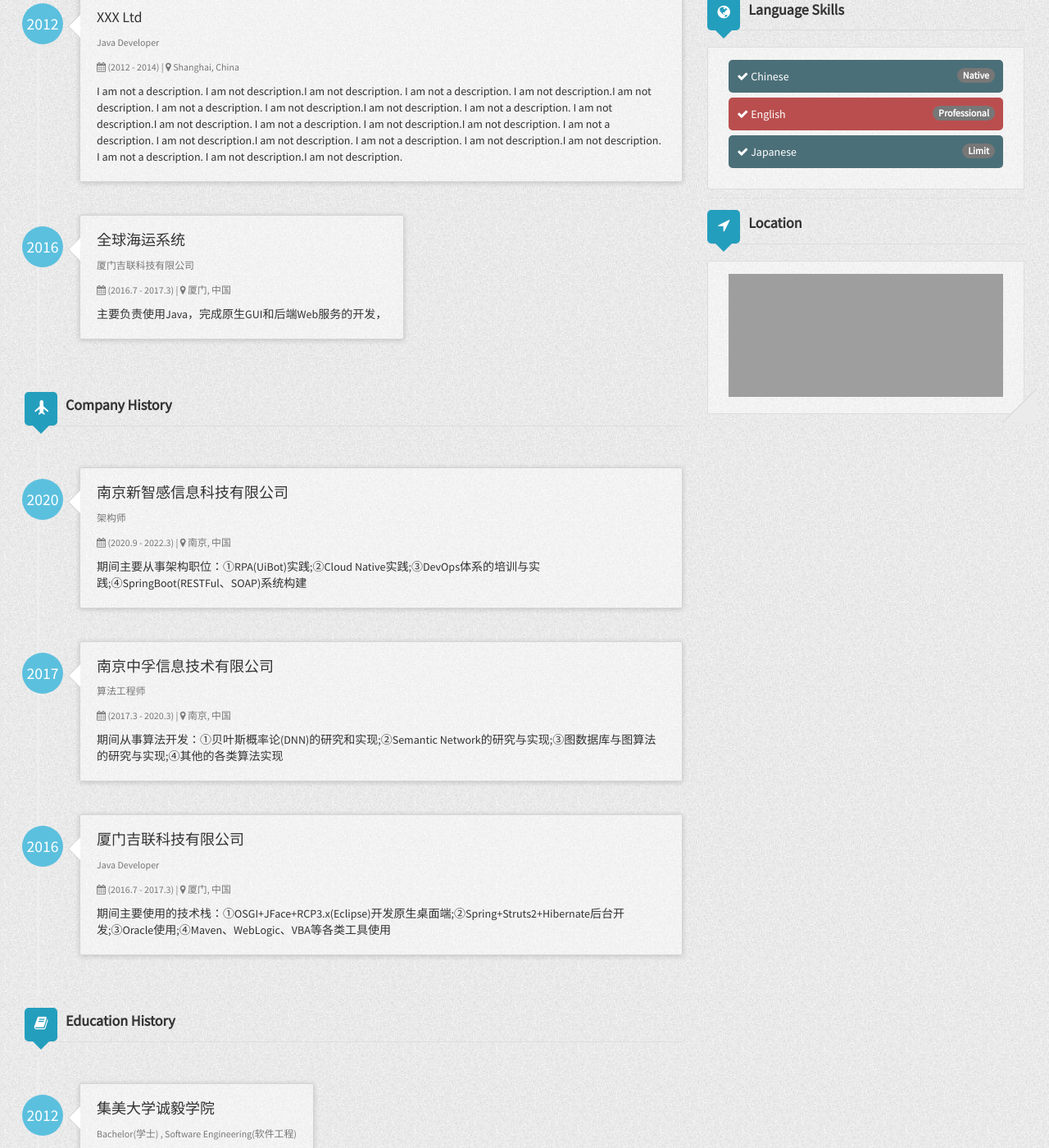
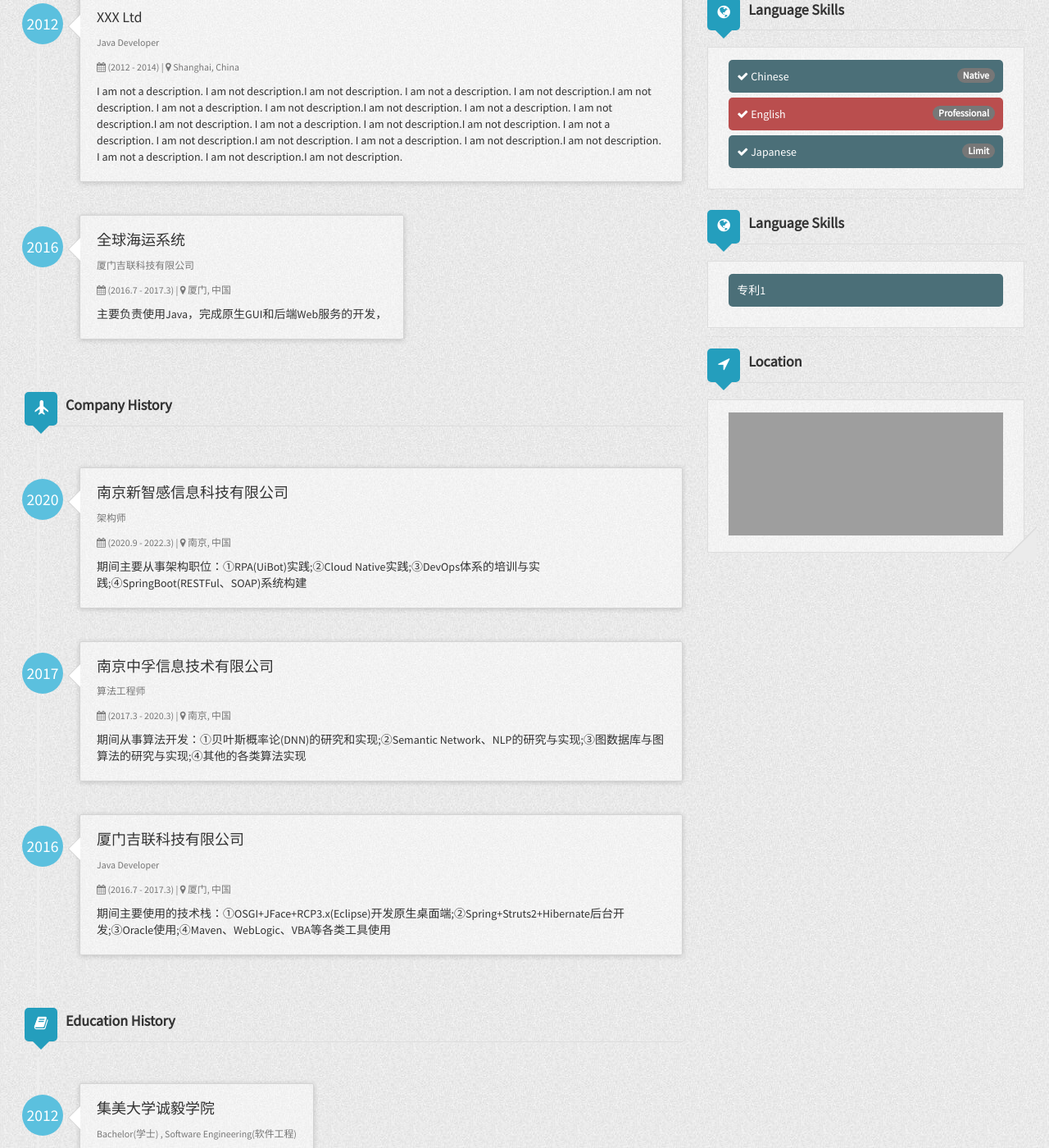
Before and after one commit to blaspheme/blaspheme.github.io, a Jekyll site: the page built from index.html, in a window 1280 px wide and 1400 px high, scrolled down 548 px. Shown: the whole window at 82% size. Built offline with Jekyll 4.4.1, drawn with Linux system fonts in a browser that asks for light colours; nearby versions of some CDN libraries; grey boxes are pictures that could not be loaded.

Commit message:
增加专利栏

```diff
--- a/_config.yml
+++ b/_config.yml
@@ -5,7 +5,7 @@ favicon: /assets/img/avatar.JPG
 baseurl:
 url: https://github.com/blaspheme/blaspheme.github.io
 rss_url: /pages/atom.xml
-google_analytics: UA-63653234-1
+google_analytics:
 
 # Build settings
 markdown: kramdown
@@ -62,7 +62,7 @@ author:
       title: 算法工程师
       started: 2017
       duration: (2017.3 - 2020.3)
-      description: 期间从事算法开发：①贝叶斯概率论(DNN)的研究和实现;②Semantic Network的研究与实现;③图数据库与图算法的研究与实现;④其他的各类算法实现
+      description: 期间从事算法开发：①贝叶斯概率论(DNN)的研究和实现;②Semantic Network、NLP的研究与实现;③图数据库与图算法的研究与实现;④其他的各类算法实现
     - company1:
       company: 厦门吉联科技有限公司
       location: 厦门, 中国
@@ -89,6 +89,9 @@ author:
     - language3:
       name: Japanese
       proficiency: Limit
+  patent:
+    - patent1:
+      name: 专利1
   programmingSkills:
     - skill1:
       name: AI&ML
--- a/index.html
+++ b/index.html
@@ -294,6 +294,21 @@ layout: default
                     </ul>
                 </div>
             {% endif %}
+            {% if site.author.patent %}
+                <div class="deviter"></div>
+                <h3 class="title with-icon"><span class="fa fa-globe cat-title"></span> Language Skills</h3>
+                <div class="grid-block">
+                    <ul class="list-unstyled list-strip">
+                        {% for language in site.author.patent %}
+                            {% if language.name %}
+                                  <li>
+                                      {{ language.name }}
+                                  </li>
+                            {% endif %}
+                        {% endfor %}
+                    </ul>
+                </div>
+            {% endif %}
             <div class="deviter"></div>
             <h3 class="title with-icon"><span class="fa fa-location-arrow cat-title"></span> Location</h3>
             <div class="grid-block">
```
